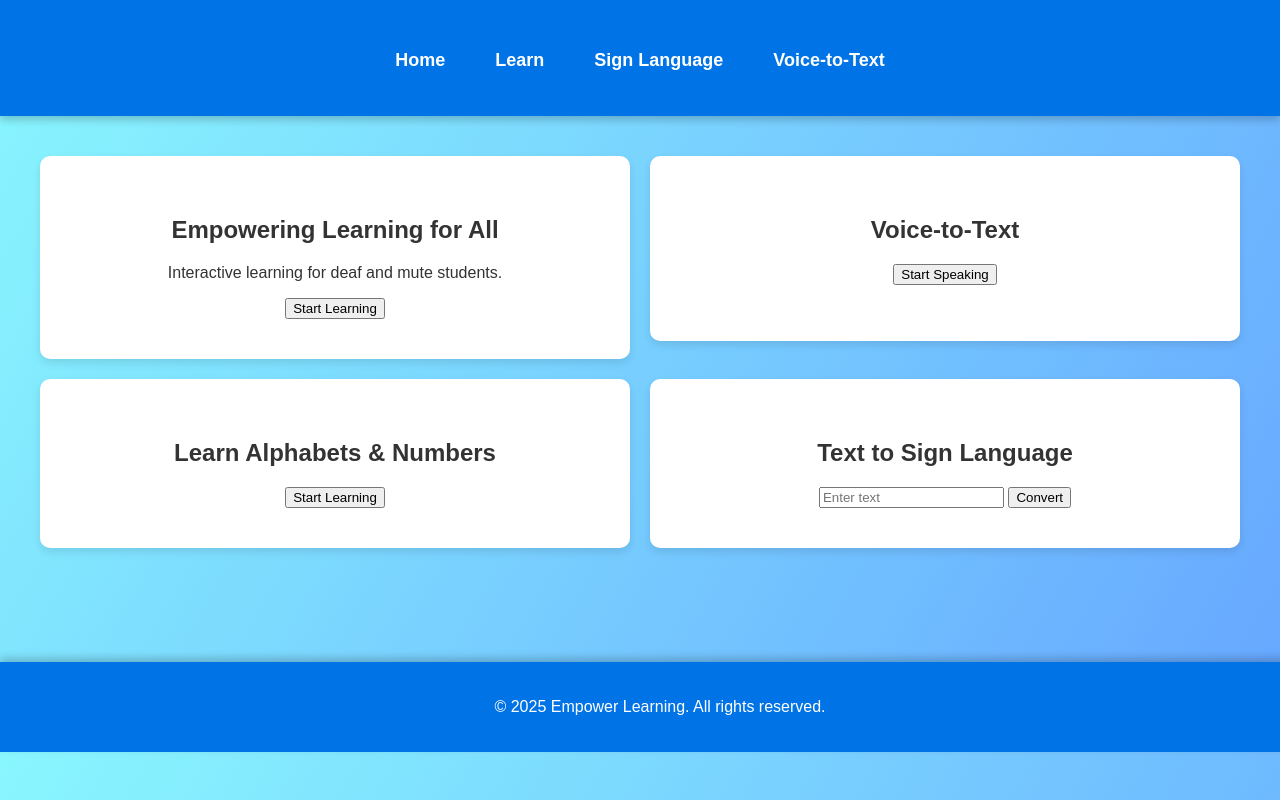
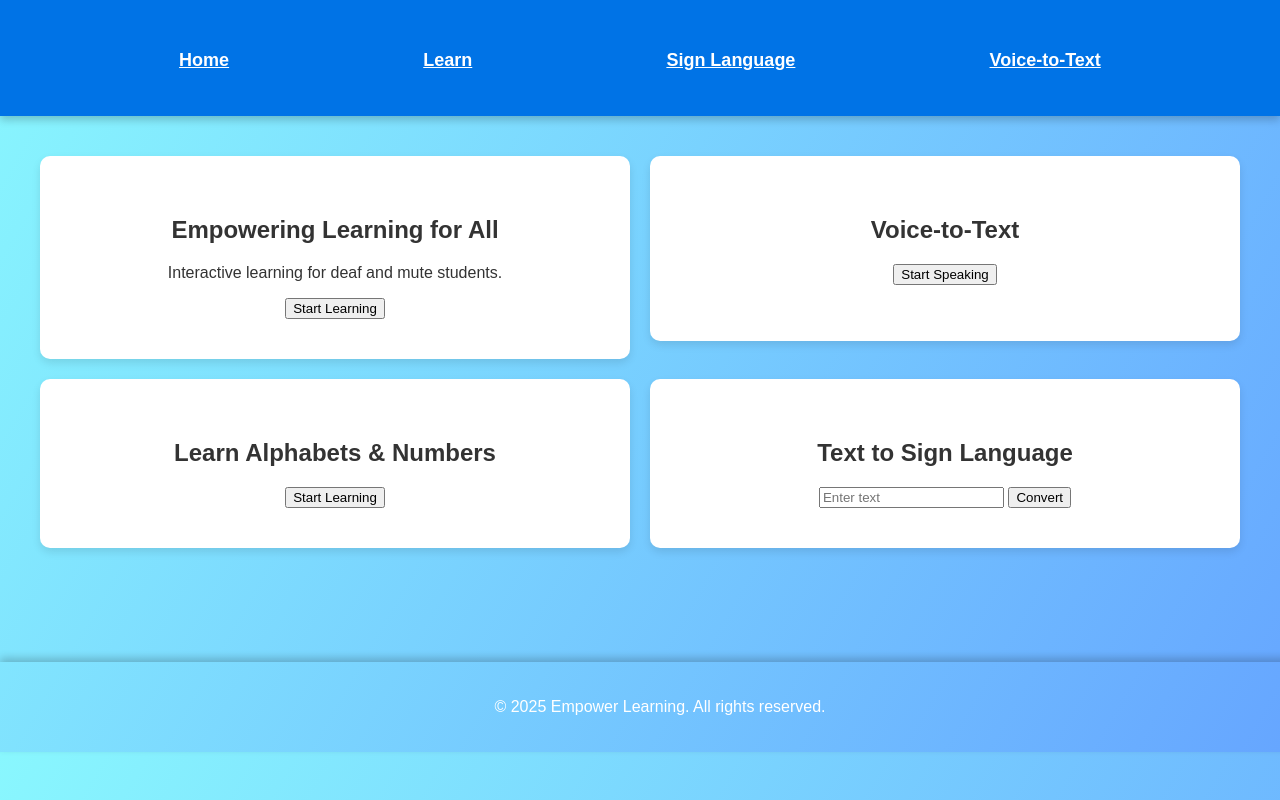
Before and after one commit to Saurabh-79-singh/Deaf-and-Mute-TNP, a plain HTML site: page index.html in a window 1280 px wide. Shown: the top 800 px of the page. Drawn offline with Linux system fonts and the light colour scheme.

Commit message:
change justify-cotent

```diff
--- a/style.css
+++ b/style.css
@@ -20,7 +20,7 @@ nav ul {
     list-style: none;
     padding: 0;
     display: flex;
-    justify-content: center;
+    justify-content: space-evenly;
     gap: 20px;
 }
 
@@ -30,7 +30,7 @@ nav ul li {
 
 nav ul li a {
     color: white;
-    text-decoration: none;
+    text-decoration: ;
     font-size: 18px;
     padding: 10px 15px;
     transition: 0.3s;
@@ -77,7 +77,7 @@ section:hover {
 }
 
 .footer {
-    background: #0073e6;
+    background: #e9e2a085,#dbb69f;
     color: white;
     text-align: center;
     padding: 20px;
```
